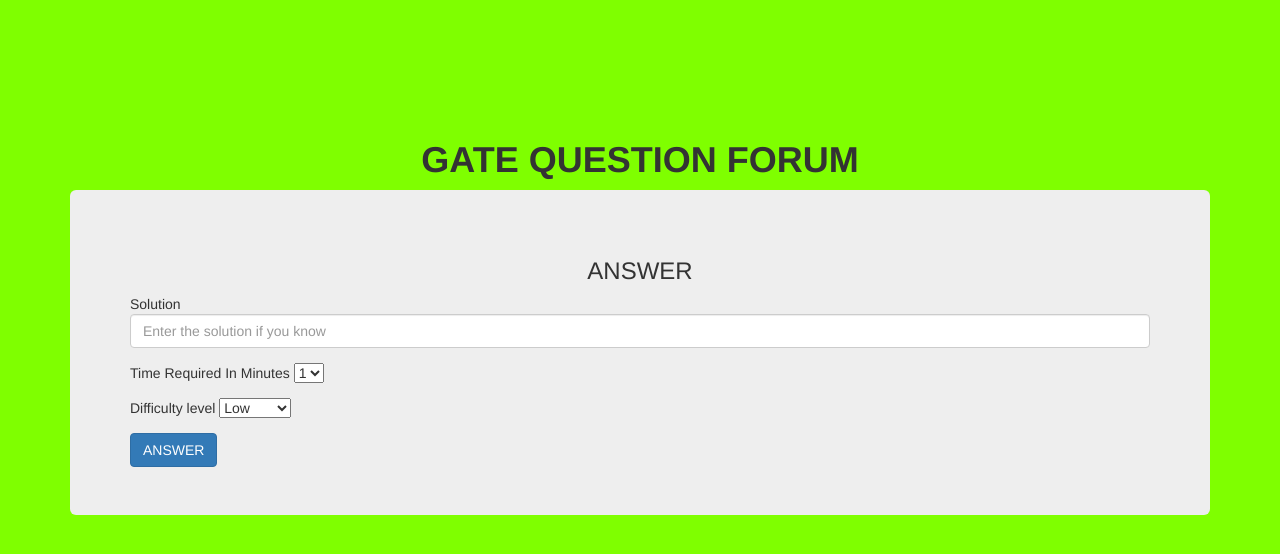
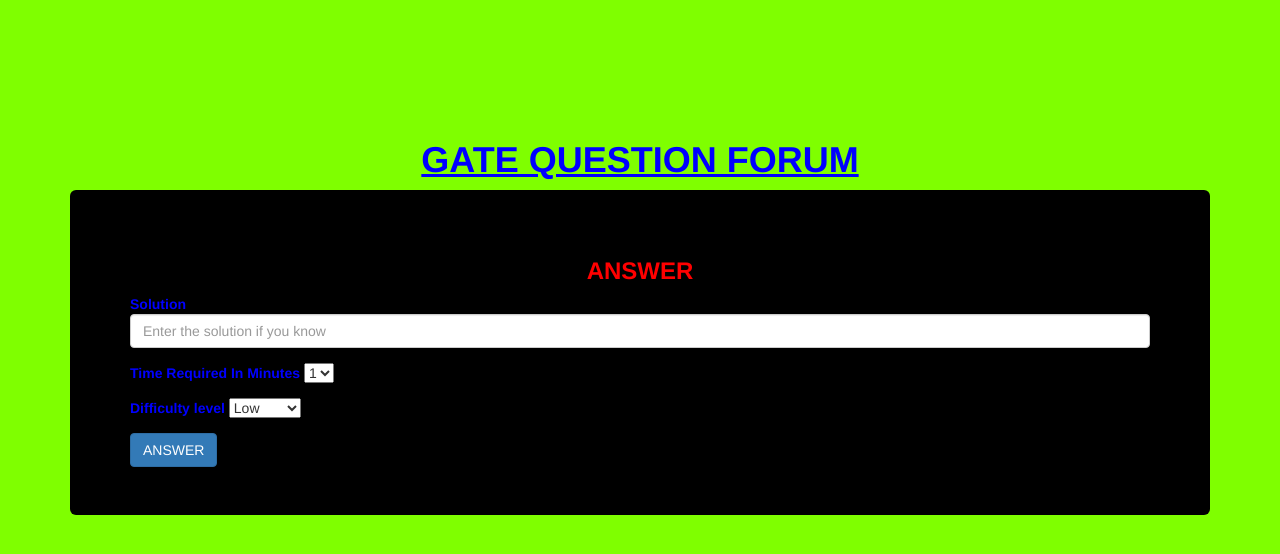
Before and after one commit to Jaswantsinghh/Gate_forum_web_app, a PHP site: page /answer.php in a window 1280 px wide. Shown: the top 554 px of the page. Run offline with PHP 8.4, Linux system fonts and the light colour scheme; data comes from the database, SQL or seed files in the repository; data that the repository does not hold is empty.

Commit message:
Update answer.php

```diff
--- a/answer.php
+++ b/answer.php
@@ -11,9 +11,9 @@
 <body style="background-color: #7FFF00">
 	 <br><br><br><br><br><br>
         <div class="container">
-            <h1  style="text-align: center"> <b>GATE QUESTION FORUM</b></h1>
-            <div class="jumbotron">
-                <h3 style="text-align: center">ANSWER</h3>
+            <h1  style="text-align: center; color: blue;"> <b><u>GATE QUESTION FORUM</u></b></h1>
+            <div class="jumbotron" style="background-color: black;">
+                <h3 style="text-align: center; color: red;"><b>ANSWER</b></h3>
 <?php
 include 'database.php';
 $name = $_POST['id'];
@@ -23,12 +23,12 @@ $result = $conn->query($sql);
 
 if ($result->num_rows > 0)
         while($row = $result->fetch_assoc()) :?>
-        <div class="bg-info">
+        <div class="bg-info" style="border: solid blue 5px; padding: 7px;">
             <form >
-                <br><b>* Question id:</b> <?php echo $row["id"]; ?>
-                <br><b>* Question:</b> <?php echo $row["que"]; ?>
-                <br><b>* Asked by:</b> <?php echo $row["name"]; ?>
-                <br><b>* Email:</b> <?php echo $row["email"]; ?>   <br>
+                <br><b style="color: blue;">* Question id:</b> <?php echo $row["id"]; ?>
+                <br><b style="color: blue;">* Question:</b> <?php echo $row["que"]; ?>
+                <br><b style="color: blue;">* Asked by:</b> <?php echo $row["name"]; ?>
+                <br><b style="color: blue;">* Email:</b> <?php echo $row["email"]; ?>   <br>
                 <br><br>
             </form>
         </div><br><br>
@@ -38,11 +38,11 @@ endwhile;
 
                 <form method="post" action="answeradd.php">
                     <div class ="form-group">
-                        <lable >Solution</lable>
+                        <lable style="color: blue;" ><b>Solution</b></lable>
                         <input type="text" class="form-control" placeholder="Enter the solution if you know" name="sol" required>
                     </div>
                     <div class ="form-group">
-                        <lable>Time Required In Minutes  </lable>
+                        <lable style="color: blue;"><b>Time Required In Minutes</b>  </lable>
                             <select name="tm" required>
                                 <option value="1">1</option>
                                 <option value="2">2</option>
@@ -52,14 +52,14 @@ endwhile;
                             </select>
                     </div>
                     <div class ="form-group">
-                        <lable>Difficulty level</lable>
+                        <lable style="color: blue;"><b>Difficulty level</b></lable>
                         <select name="dif" required>
                             <option value="Low">Low</option>
                             <option value="Medium">Medium</option>
                             <option value="High">High</option>
                         </select>
                     </div>
-                  <!--  <div class ="form-group">
+                   <!-- <div class ="form-group">
                         <lable>Your Name</lable>
                         <input type="text" name="nm" class="form-control" placeholder="Enter your name" required>
                     </div>
```
